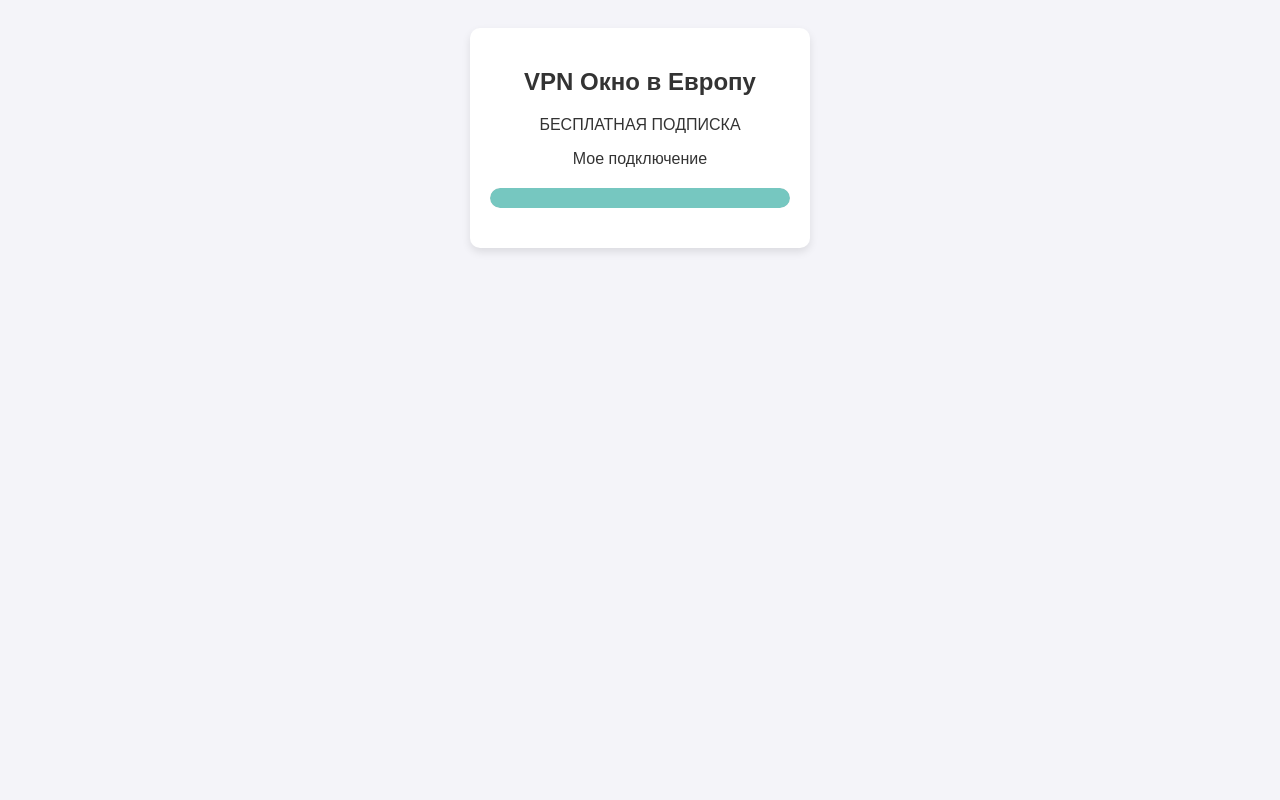
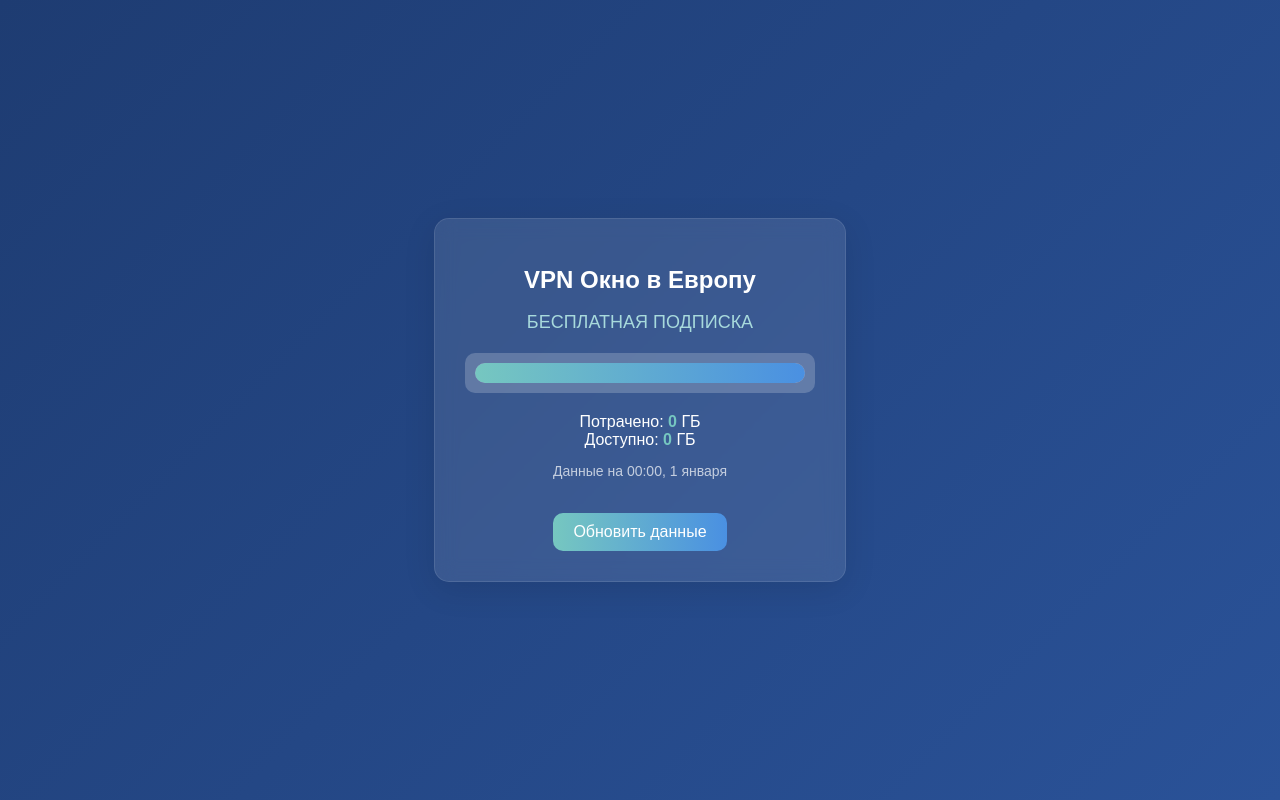
Before and after one commit to Krolik42/romanov, a plain HTML site: page index.html in a window 1280 px wide. Drawn offline with Linux system fonts and the light colour scheme.

Commit message:
Add files via upload

```diff
--- a/index.html
+++ b/index.html
@@ -6,48 +6,99 @@
     <title>VPN Окно в Европу</title>
     <style>
         body {
-            font-family: Arial, sans-serif;
-            background-color: #f4f4f9;
-            color: #333;
-            padding: 20px;
+            font-family: 'Arial', sans-serif;
+            background: linear-gradient(135deg, #1e3c72, #2a5298);
+            color: #fff;
+            margin: 0;
+            padding: 0;
+            display: flex;
+            justify-content: center;
+            align-items: center;
+            height: 100vh;
+        }
+        .container {
+            background: rgba(255, 255, 255, 0.1);
+            border-radius: 15px;
+            padding: 30px;
+            box-shadow: 0 8px 32px rgba(0, 0, 0, 0.1);
+            backdrop-filter: blur(10px);
+            border: 1px solid rgba(255, 255, 255, 0.1);
+            max-width: 350px;
+            width: 100%;
             text-align: center;
         }
-        .container {
-            background-color: #fff;
+        h1 {
+            font-size: 24px;
+            margin-bottom: 10px;
+            font-weight: bold;
+        }
+        .subscription {
+            font-size: 18px;
+            color: #a8dadc;
+            margin-bottom: 20px;
+        }
+        .progress-container {
+            background: rgba(255, 255, 255, 0.2);
             border-radius: 10px;
-            padding: 20px;
-            box-shadow: 0 4px 8px rgba(0, 0, 0, 0.1);
-            max-width: 300px;
-            margin: 0 auto;
+            padding: 10px;
+            margin-bottom: 20px;
         }
         .progress-bar {
-            background-color: #e0e0e0;
+            background: rgba(255, 255, 255, 0.3);
             border-radius: 10px;
             height: 20px;
-            margin: 20px 0;
             overflow: hidden;
+            position: relative;
         }
         .progress {
-            background-color: #76c7c0;
+            background: linear-gradient(90deg, #76c7c0, #4a90e2);
             height: 100%;
             border-radius: 10px;
+            transition: width 0.5s ease;
         }
         .stats {
+            font-size: 16px;
+            margin-bottom: 10px;
+        }
+        .stats span {
+            font-weight: bold;
+            color: #76c7c0;
+        }
+        .timestamp {
             font-size: 14px;
-            margin-top: 10px;
+            color: rgba(255, 255, 255, 0.7);
+        }
+        .button {
+            background: linear-gradient(90deg, #76c7c0, #4a90e2);
+            border: none;
+            border-radius: 10px;
+            color: #fff;
+            padding: 10px 20px;
+            font-size: 16px;
+            cursor: pointer;
+            margin-top: 20px;
+            transition: background 0.3s ease;
+        }
+        .button:hover {
+            background: linear-gradient(90deg, #4a90e2, #76c7c0);
         }
     </style>
 </head>
 <body>
     <div class="container">
-        <h2>VPN Окно в Европу</h2>
-        <p>БЕСПЛАТНАЯ ПОДПИСКА</p>
-        <p>Мое подключение</p>
-        <div class="progress-bar">
-            <div class="progress" id="progress"></div>
+        <h1>VPN Окно в Европу</h1>
+        <p class="subscription">БЕСПЛАТНАЯ ПОДПИСКА</p>
+        <div class="progress-container">
+            <div class="progress-bar">
+                <div class="progress" id="progress"></div>
+            </div>
         </div>
-        <div class="stats" id="stats"></div>
-        <p id="timestamp"></p>
+        <div class="stats">
+            Потрачено: <span id="used-gb">0</span> ГБ<br>
+            Доступно: <span id="remaining-gb">0</span> ГБ
+        </div>
+        <p class="timestamp" id="timestamp">Данные на 00:00, 1 января</p>
+        <button class="button" onclick="refreshData()">Обновить данные</button>
     </div>
 
     <script>
@@ -57,14 +108,29 @@
 
         // Получаем параметры из URL
         const urlParams = new URLSearchParams(window.location.search);
-        const usedGB = parseFloat(urlParams.get('used_gb')) || 7;  // Пример данных
-        const totalGB = parseFloat(urlParams.get('total_gb')) || 25;  // Пример данных
-        const percent = (usedGB / totalGB) * 100;
+        let usedGB = parseFloat(urlParams.get('used_gb')) || 7;  // Пример данных
+        let totalGB = parseFloat(urlParams.get('total_gb')) || 25;  // Пример данных
+        let remainingGB = totalGB - usedGB;
 
         // Обновляем прогресс-бар и статистику
-        document.getElementById('progress').style.width = `${percent}%`;
-        document.getElementById('stats').innerText = `В этом месяце потрачено ${usedGB} Гб из ${totalGB} Гб`;
-        document.getElementById('timestamp').innerText = `Данные на ${new Date().toLocaleTimeString()}`;
+        function updateUI() {
+            const percent = (usedGB / totalGB) * 100;
+            document.getElementById('progress').style.width = `${percent}%`;
+            document.getElementById('used-gb').innerText = usedGB.toFixed(2);
+            document.getElementById('remaining-gb').innerText = remainingGB.toFixed(2);
+            document.getElementById('timestamp').innerText = `Данные на ${new Date().toLocaleTimeString()}`;
+        }
+
+        // Функция для обновления данных (имитация)
+        function refreshData() {
+            // Здесь можно добавить запрос к API для получения новых данных
+            usedGB += 1;  // Пример: увеличиваем потраченный трафик
+            remainingGB = totalGB - usedGB;
+            updateUI();
+        }
+
+        // Инициализация
+        updateUI();
     </script>
 </body>
 </html>
```
